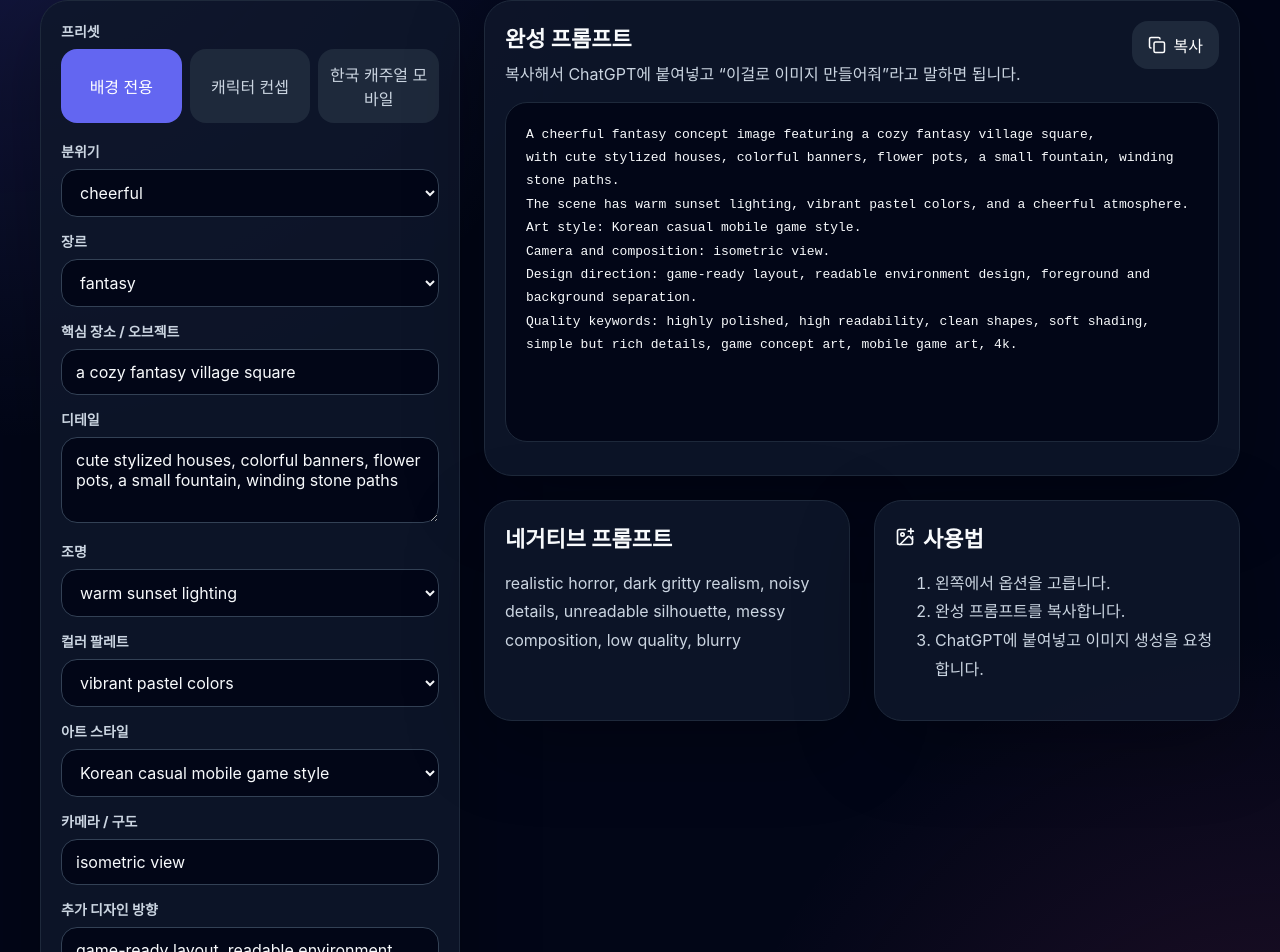
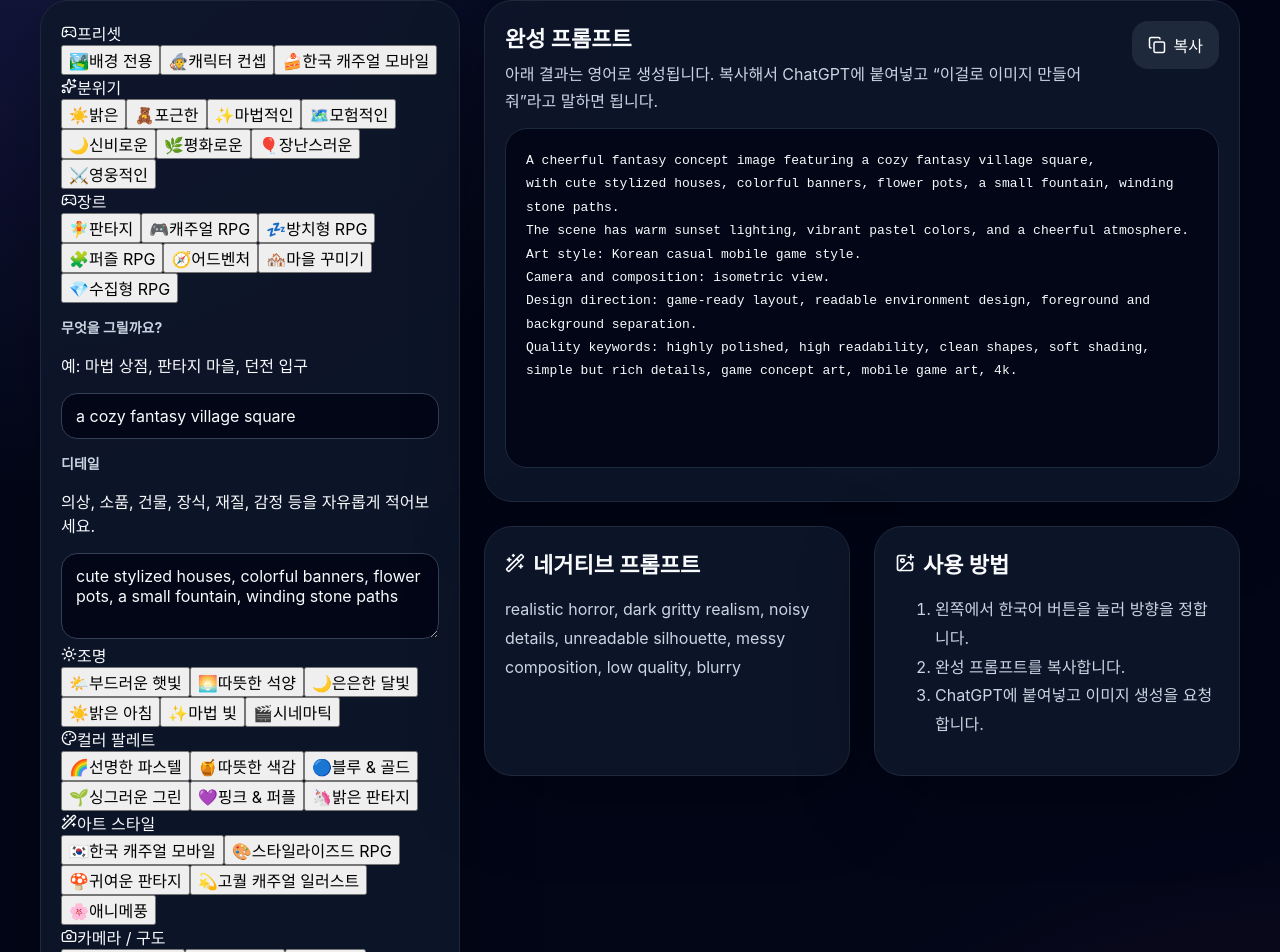
Before and after one commit to yurijung15/game-prompt-builder, a React (Vite) app: page / in a window 1280 px wide. Shown: the part 206-1158 px from the top of the page. Built offline with nearby package versions, Linux system fonts and the light colour scheme.

Commit message:
Update main.jsx

```diff
--- a/src/main.jsx
+++ b/src/main.jsx
@@ -1,12 +1,14 @@
 import React, { useMemo, useState } from "react";
 import { createRoot } from "react-dom/client";
-import { Copy, Sparkles, Dice5, ImagePlus } from "lucide-react";
+import { Copy, Sparkles, Dice5, ImagePlus, Wand2, Palette, Camera, Sun, Gamepad2 } from "lucide-react";
 import "./style.css";
 
 const PRESETS = {
   background: {
     label: "배경 전용",
-    subjectLabel: "핵심 장소 / 오브젝트",
+    emoji: "🏞️",
+    subjectLabel: "무엇을 그릴까요?",
+    subjectHelp: "예: 마법 상점, 판타지 마을, 던전 입구",
     subject: "a cozy fantasy village square",
     detail: "cute stylized houses, colorful banners, flower pots, a small fountain, winding stone paths",
     camera: "isometric view",
@@ -14,7 +16,9 @@ const PRESETS = {
   },
   character: {
     label: "캐릭터 컨셉",
-    subjectLabel: "캐릭터 역할 / 직업",
+    emoji: "🧙",
+    subjectLabel: "어떤 캐릭터인가요?",
+    subjectHelp: "예: 마법사 소녀, 여우 전사, 힐러 NPC",
     subject: "a cheerful young fantasy mage",
     detail: "large expressive eyes, blue and white robe, glowing crystal staff, short silver hair, charming smile",
     camera: "full body character concept, front view, dynamic pose",
@@ -22,7 +26,9 @@ const PRESETS = {
   },
   casualKorea: {
     label: "한국 캐주얼 모바일",
+    emoji: "🍰",
     subjectLabel: "컨셉 대상",
+    subjectHelp: "예: 귀여운 포션 상점, 이벤트 맵, 수집형 RPG 캐릭터",
     subject: "a cute fantasy potion shop",
     detail: "rounded shapes, soft materials, colorful roof, glowing bottles, tiny magical decorations",
     camera: "three-quarter isometric view",
@@ -30,11 +36,61 @@ const PRESETS = {
   },
 };
 
-const moods = ["cheerful", "cozy", "magical", "adventurous", "mysterious", "peaceful", "playful", "heroic"];
-const genres = ["fantasy", "casual RPG", "idle RPG", "puzzle RPG", "adventure", "town-building", "collectible RPG"];
-const lighting = ["soft sunlight", "warm sunset lighting", "gentle moonlight", "bright morning light", "soft magical glow", "cinematic soft lighting"];
-const palettes = ["vibrant pastel colors", "warm colorful palette", "blue and gold palette", "fresh green palette", "pink and purple palette", "bright fantasy colors"];
-const styles = ["Korean casual mobile game style", "stylized mobile RPG art", "cute fantasy game art", "polished casual game illustration", "anime-inspired stylized art"];
+const moodOptions = [
+  { label: "밝은", emoji: "☀️", value: "cheerful" },
+  { label: "포근한", emoji: "🧸", value: "cozy" },
+  { label: "마법적인", emoji: "✨", value: "magical" },
+  { label: "모험적인", emoji: "🗺️", value: "adventurous" },
+  { label: "신비로운", emoji: "🌙", value: "mysterious" },
+  { label: "평화로운", emoji: "🌿", value: "peaceful" },
+  { label: "장난스러운", emoji: "🎈", value: "playful" },
+  { label: "영웅적인", emoji: "⚔️", value: "heroic" },
+];
+
+const genreOptions = [
+  { label: "판타지", emoji: "🧚", value: "fantasy" },
+  { label: "캐주얼 RPG", emoji: "🎮", value: "casual RPG" },
+  { label: "방치형 RPG", emoji: "💤", value: "idle RPG" },
+  { label: "퍼즐 RPG", emoji: "🧩", value: "puzzle RPG" },
+  { label: "어드벤처", emoji: "🧭", value: "adventure" },
+  { label: "마을 꾸미기", emoji: "🏘️", value: "town-building" },
+  { label: "수집형 RPG", emoji: "💎", value: "collectible RPG" },
+];
+
+const lightingOptions = [
+  { label: "부드러운 햇빛", emoji: "🌤️", value: "soft sunlight" },
+  { label: "따뜻한 석양", emoji: "🌅", value: "warm sunset lighting" },
+  { label: "은은한 달빛", emoji: "🌙", value: "gentle moonlight" },
+  { label: "밝은 아침", emoji: "☀️", value: "bright morning light" },
+  { label: "마법 빛", emoji: "✨", value: "soft magical glow" },
+  { label: "시네마틱", emoji: "🎬", value: "cinematic soft lighting" },
+];
+
+const paletteOptions = [
+  { label: "선명한 파스텔", emoji: "🌈", value: "vibrant pastel colors" },
+  { label: "따뜻한 색감", emoji: "🍯", value: "warm colorful palette" },
+  { label: "블루 & 골드", emoji: "🔵", value: "blue and gold palette" },
+  { label: "싱그러운 그린", emoji: "🌱", value: "fresh green palette" },
+  { label: "핑크 & 퍼플", emoji: "💜", value: "pink and purple palette" },
+  { label: "밝은 판타지", emoji: "🦄", value: "bright fantasy colors" },
+];
+
+const styleOptions = [
+  { label: "한국 캐주얼 모바일", emoji: "🇰🇷", value: "Korean casual mobile game style" },
+  { label: "스타일라이즈드 RPG", emoji: "🎨", value: "stylized mobile RPG art" },
+  { label: "귀여운 판타지", emoji: "🍄", value: "cute fantasy game art" },
+  { label: "고퀄 캐주얼 일러스트", emoji: "💫", value: "polished casual game illustration" },
+  { label: "애니메풍", emoji: "🌸", value: "anime-inspired stylized art" },
+];
+
+const cameraOptions = [
+  { label: "아이소메트릭", emoji: "🔷", value: "isometric view" },
+  { label: "정면 전신", emoji: "🧍", value: "full body character concept, front view" },
+  { label: "3/4 뷰", emoji: "📐", value: "three-quarter view" },
+  { label: "탑다운", emoji: "⬇️", value: "top-down game view" },
+  { label: "와이드 샷", emoji: "🎥", value: "wide cinematic shot" },
+];
+
 const quality = ["highly polished", "high readability", "clean shapes", "soft shading", "simple but rich details", "game concept art", "mobile game art", "4k"];
 
 function randomOf(arr) {
@@ -54,6 +110,8 @@ function App() {
   const [extra, setExtra] = useState(PRESETS.background.extra);
   const [negative, setNegative] = useState("realistic horror, dark gritty realism, noisy details, unreadable silhouette, messy composition, low quality, blurry");
   const [copied, setCopied] = useState("");
+
+  const preset = PRESETS[mode];
 
   const prompt = useMemo(() => {
     return [
@@ -84,11 +142,12 @@ function App() {
   };
 
   const randomize = () => {
-    setMood(randomOf(moods));
-    setGenre(randomOf(genres));
-    setLight(randomOf(lighting));
-    setPalette(randomOf(palettes));
-    setStyle(randomOf(styles));
+    setMood(randomOf(moodOptions).value);
+    setGenre(randomOf(genreOptions).value);
+    setLight(randomOf(lightingOptions).value);
+    setPalette(randomOf(paletteOptions).value);
+    setStyle(randomOf(styleOptions).value);
+    setCamera(randomOf(cameraOptions).value);
   };
 
   const copyText = async (text, label) => {
@@ -101,9 +160,9 @@ function App() {
     <div className="page">
       <header className="hero">
         <div>
-          <div className="badge"><Sparkles size={16} /> Game Concept Prompt Builder</div>
+          <div className="badge"><Sparkles size={16} /> Korean UI · English Prompt</div>
           <h1>게임 컨셉 이미지 프롬프트 에디터</h1>
-          <p>배경, 캐릭터, 한국 캐주얼 모바일 게임 스타일 프롬프트를 버튼식으로 조합하고 복사하는 도구입니다.</p>
+          <p>화면은 한국어로 쉽게 고르고, 완성 프롬프트는 이미지 생성에 적합한 영어로 만들어집니다.</p>
         </div>
         <div className="heroButtons">
           <button className="button secondary" onClick={randomize}><Dice5 size={18} /> 랜덤 조합</button>
@@ -113,25 +172,20 @@ function App() {
 
       <main className="layout">
         <section className="panel">
-          <label>프리셋</label>
-          <div className="presetGrid">
-            {Object.entries(PRESETS).map(([key, value]) => (
-              <button key={key} onClick={() => applyPreset(key)} className={mode === key ? "preset active" : "preset"}>
-                {value.label}
-              </button>
-            ))}
-          </div>
+          <OptionGroup label="프리셋" icon={<Gamepad2 size={16} />} value={mode} options={Object.entries(PRESETS).map(([key, item]) => ({ label: item.label, emoji: item.emoji, value: key }))} onChange={applyPreset} columns="three" />
+          <OptionGroup label="분위기" icon={<Sparkles size={16} />} value={mood} options={moodOptions} onChange={setMood} />
+          <OptionGroup label="장르" icon={<Gamepad2 size={16} />} value={genre} options={genreOptions} onChange={setGenre} />
 
-          <Select label="분위기" value={mood} setValue={setMood} options={moods} />
-          <Select label="장르" value={genre} setValue={setGenre} options={genres} />
-          <Field label={PRESETS[mode].subjectLabel} value={subject} setValue={setSubject} />
-          <Area label="디테일" value={details} setValue={setDetails} />
-          <Select label="조명" value={light} setValue={setLight} options={lighting} />
-          <Select label="컬러 팔레트" value={palette} setValue={setPalette} options={palettes} />
-          <Select label="아트 스타일" value={style} setValue={setStyle} options={styles} />
-          <Field label="카메라 / 구도" value={camera} setValue={setCamera} />
-          <Area label="추가 디자인 방향" value={extra} setValue={setExtra} />
-          <Area label="네거티브 프롬프트" value={negative} setValue={setNegative} />
+          <Field label={preset.subjectLabel} help={preset.subjectHelp} value={subject} setValue={setSubject} placeholder="영어로 적으면 결과가 더 안정적이에요" />
+          <Area label="디테일" help="의상, 소품, 건물, 장식, 재질, 감정 등을 자유롭게 적어보세요." value={details} setValue={setDetails} />
+
+          <OptionGroup label="조명" icon={<Sun size={16} />} value={light} options={lightingOptions} onChange={setLight} />
+          <OptionGroup label="컬러 팔레트" icon={<Palette size={16} />} value={palette} options={paletteOptions} onChange={setPalette} />
+          <OptionGroup label="아트 스타일" icon={<Wand2 size={16} />} value={style} options={styleOptions} onChange={setStyle} />
+          <OptionGroup label="카메라 / 구도" icon={<Camera size={16} />} value={camera} options={cameraOptions} onChange={setCamera} />
+
+          <Area label="추가 디자인 방향" help="작은 화면에서 잘 보이게, 실루엣을 단순하게 같은 방향성을 넣으면 좋아요." value={extra} setValue={setExtra} />
+          <Area label="네거티브 프롬프트" help="원하지 않는 느낌을 영어로 적어두는 영역입니다." value={negative} setValue={setNegative} />
         </section>
 
         <section className="resultArea">
@@ -139,7 +193,7 @@ function App() {
             <div className="cardHeader">
               <div>
                 <h2>완성 프롬프트</h2>
-                <p>복사해서 ChatGPT에 붙여넣고 “이걸로 이미지 만들어줘”라고 말하면 됩니다.</p>
+                <p>아래 결과는 영어로 생성됩니다. 복사해서 ChatGPT에 붙여넣고 “이걸로 이미지 만들어줘”라고 말하면 됩니다.</p>
               </div>
               <button className="button secondary" onClick={() => copyText(prompt, "prompt")}>
                 <Copy size={18} /> {copied === "prompt" ? "복사됨" : "복사"}
@@ -150,13 +204,13 @@ function App() {
 
           <div className="twoCards">
             <div className="card small">
-              <h2>네거티브 프롬프트</h2>
+              <h2><Wand2 size={20} /> 네거티브 프롬프트</h2>
               <p className="negative">{negative}</p>
             </div>
             <div className="card small">
-              <h2><ImagePlus size={20} /> 사용법</h2>
+              <h2><ImagePlus size={20} /> 사용 방법</h2>
               <ol>
-                <li>왼쪽에서 옵션을 고릅니다.</li>
+                <li>왼쪽에서 한국어 버튼을 눌러 방향을 정합니다.</li>
                 <li>완성 프롬프트를 복사합니다.</li>
                 <li>ChatGPT에 붙여넣고 이미지 생성을 요청합니다.</li>
               </ol>
@@ -168,33 +222,44 @@ function App() {
   );
 }
 
-function Field({ label, value, setValue }) {
+function OptionGroup({ label, icon, value, options, onChange, columns = "two" }) {
   return (
-    <div className="field">
-      <label>{label}</label>
-      <input value={value} onChange={(e) => setValue(e.target.value)} />
+    <div className="optionGroup">
+      <div className="optionLabel">{icon}{label}</div>
+      <div className={`optionGrid ${columns}`}>
+        {options.map((option) => (
+          <button
+            key={option.value}
+            onClick={() => onChange(option.value)}
+            className={value === option.value ? "option active" : "option"}
+          >
+            <span>{option.emoji}</span>
+            {option.label}
+          </button>
+        ))}
+      </div>
     </div>
   );
 }
 
-function Area({ label, value, setValue }) {
+function Field({ label, help, value, setValue, placeholder }) {
   return (
     <div className="field">
       <label>{label}</label>
+      {help && <p className="help">{help}</p>}
+      <input value={value} placeholder={placeholder} onChange={(e) => setValue(e.target.value)} />
+    </div>
+  );
+}
+
+function Area({ label, help, value, setValue }) {
+  return (
+    <div className="field">
+      <label>{label}</label>
+      {help && <p className="help">{help}</p>}
       <textarea rows="3" value={value} onChange={(e) => setValue(e.target.value)} />
     </div>
   );
 }
 
-function Select({ label, value, setValue, options }) {
-  return (
-    <div className="field">
-      <label>{label}</label>
-      <select value={value} onChange={(e) => setValue(e.target.value)}>
-        {options.map((option) => <option key={option} value={option}>{option}</option>)}
-      </select>
-    </div>
-  );
-}
-
 createRoot(document.getElementById("root")).render(<App />);
```
